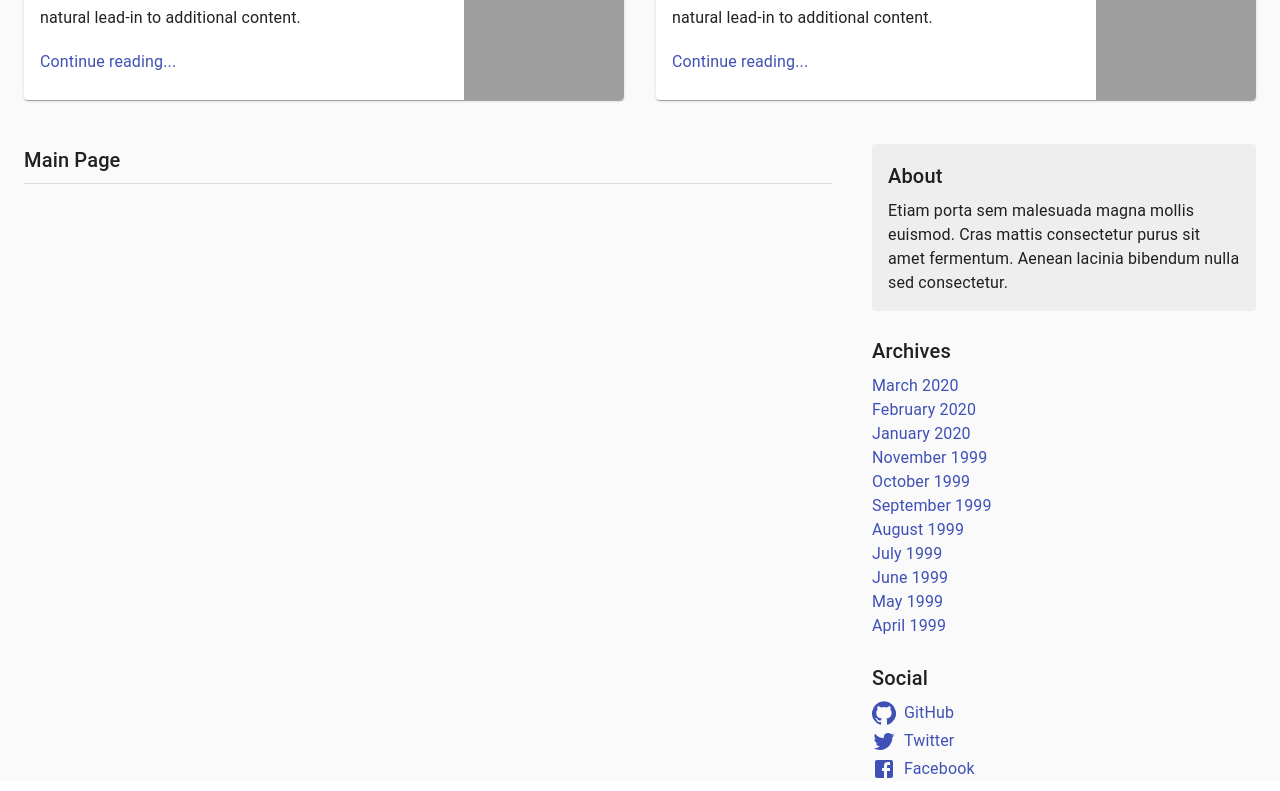
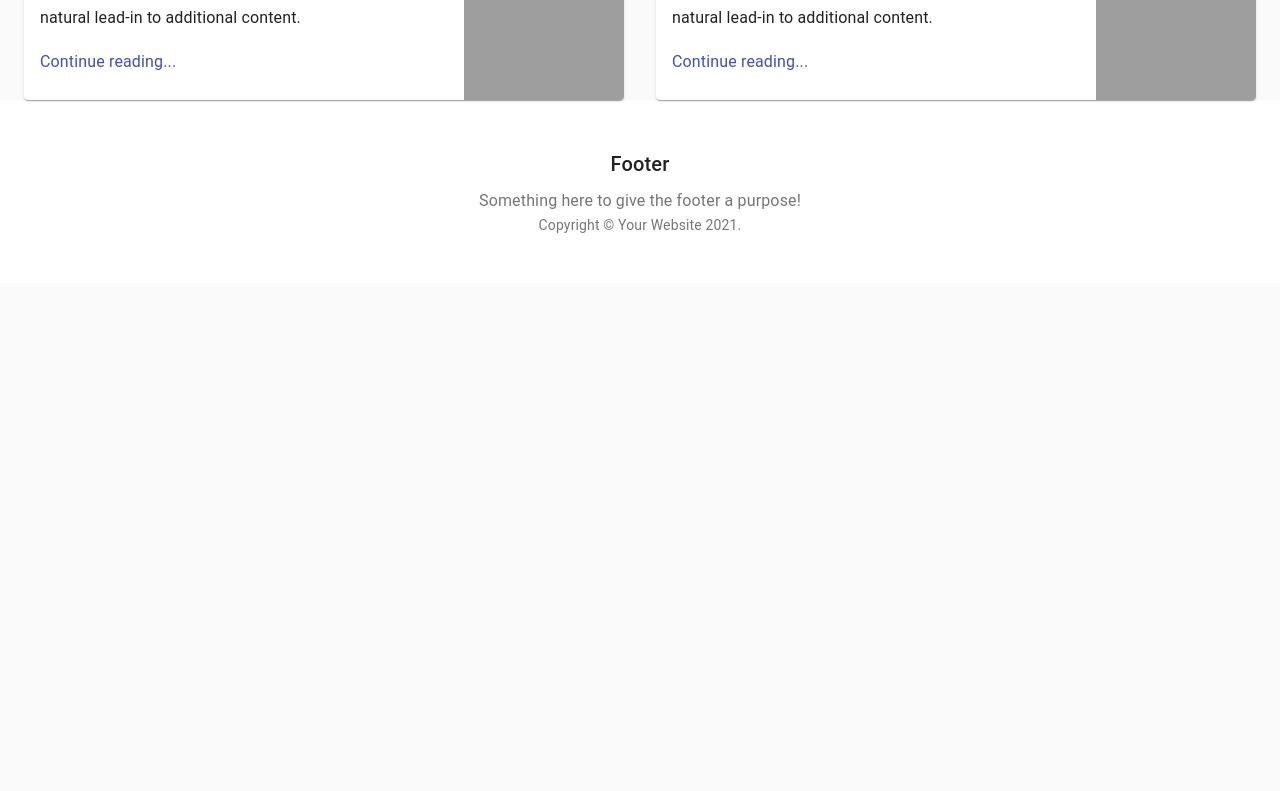
Before and after one commit to micasa-acerman/react-js-task-1, a React (Create React App) app: page / in a window 1280 px wide. Shown: the part 609-1400 px from the top of the page. After the commit the page ends 892 px from the top, so only its background shows below. Built offline with nearby package versions, Linux system fonts and the light colour scheme; grey boxes are pictures that could not be loaded.

Commit message:
1 file modified, 4 deleted

```diff
--- a/src/components/Blog.js
+++ b/src/components/Blog.js
@@ -9,12 +9,8 @@ import TwitterIcon from '@material-ui/icons/Twitter';
 import Header from './Header';
 import MainFeaturedPost from './MainFeaturedPost';
 import FeaturedPost from './FeaturedPost';
-import Main from './Main';
 import Sidebar from './Sidebar';
 import Footer from './Footer';
-import post1 from './blog-post.1.md';
-import post2 from './blog-post.2.md';
-import post3 from './blog-post.3.md';
 
 const useStyles = makeStyles(theme => ({
   mainGrid: {
@@ -63,8 +59,6 @@ const featuredPosts = [
   }
 ];
 
-const posts = [post1, post2, post3];
-
 const sidebar = {
   title: 'About',
   description:
@@ -104,15 +98,6 @@ export default function Blog() {
               <FeaturedPost key={post.title} post={post} />
             ))}
           </Grid>
-          <Grid container spacing={5} className={classes.mainGrid}>
-            <Main title="From the firehose" posts={posts} />
-            <Sidebar
-              title={sidebar.title}
-              description={sidebar.description}
-              archives={sidebar.archives}
-              social={sidebar.social}
-            />
-          </Grid>
         </main>
       </Container>
       <Footer
--- a/src/components/Main.js
+++ /dev/null
@@ -1,34 +0,0 @@
-import React from 'react';
-import PropTypes from 'prop-types';
-import { makeStyles } from '@material-ui/core/styles';
-import Grid from '@material-ui/core/Grid';
-import Typography from '@material-ui/core/Typography';
-import Divider from '@material-ui/core/Divider';
-import Markdown from './Markdown';
-
-const useStyles = makeStyles(theme => ({
-  markdown: {
-    ...theme.typography.body2,
-    padding: theme.spacing(3, 0)
-  }
-}));
-
-const posts = [];
-
-export default function App(props) {
-  const classes = useStyles();
-
-  return (
-    <Grid item xs={12} md={8}>
-      <Typography variant="h6" gutterBottom>
-        Main Page
-      </Typography>
-      <Divider />
-      {posts.map(post => (
-        <Markdown className={classes.markdown} key={post.substring(0, 40)}>
-          {post}
-        </Markdown>
-      ))}
-    </Grid>
-  );
-}
--- a/src/components/Markdown.js
+++ /dev/null
@@ -1,45 +0,0 @@
-import React from 'react';
-import ReactMarkdown from 'markdown-to-jsx';
-import { withStyles } from '@material-ui/core/styles';
-import Typography from '@material-ui/core/Typography';
-import Link from '@material-ui/core/Link';
-
-const styles = theme => ({
-  listItem: {
-    marginTop: theme.spacing(1)
-  }
-});
-
-const options = {
-  overrides: {
-    h1: {
-      component: Typography,
-      props: {
-        gutterBottom: true,
-        variant: 'h5'
-      }
-    },
-    h2: { component: Typography, props: { gutterBottom: true, variant: 'h6' } },
-    h3: {
-      component: Typography,
-      props: { gutterBottom: true, variant: 'subtitle1' }
-    },
-    h4: {
-      component: Typography,
-      props: { gutterBottom: true, variant: 'caption', paragraph: true }
-    },
-    p: { component: Typography, props: { paragraph: true } },
-    a: { component: Link },
-    li: {
-      component: withStyles(styles)(({ classes, ...props }) => (
-        <li className={classes.listItem}>
-          <Typography component="span" {...props} />
-        </li>
-      ))
-    }
-  }
-};
-
-export default function Markdown(props) {
-  return <ReactMarkdown options={options} {...props} />;
-}
```
Also changed, not shown: src/posts/blog-post.1.md (deleted), src/posts/blog-post.2.md (deleted).
